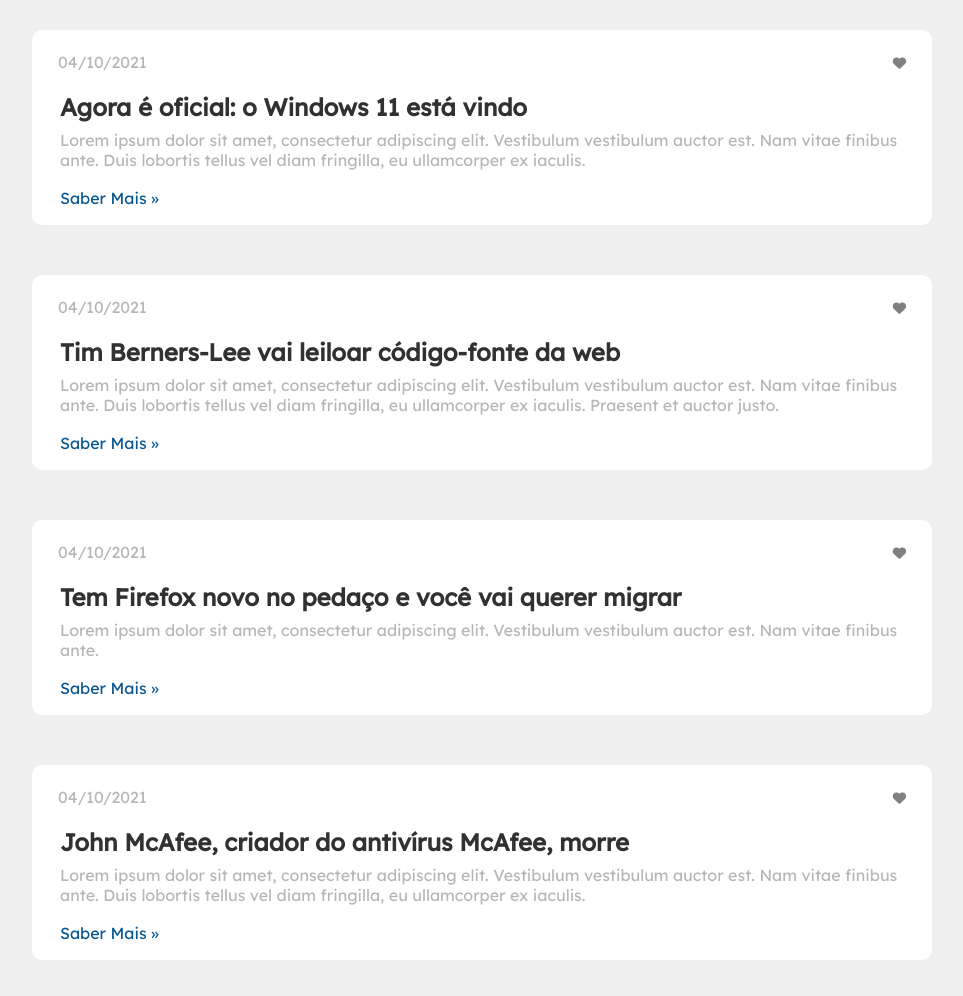
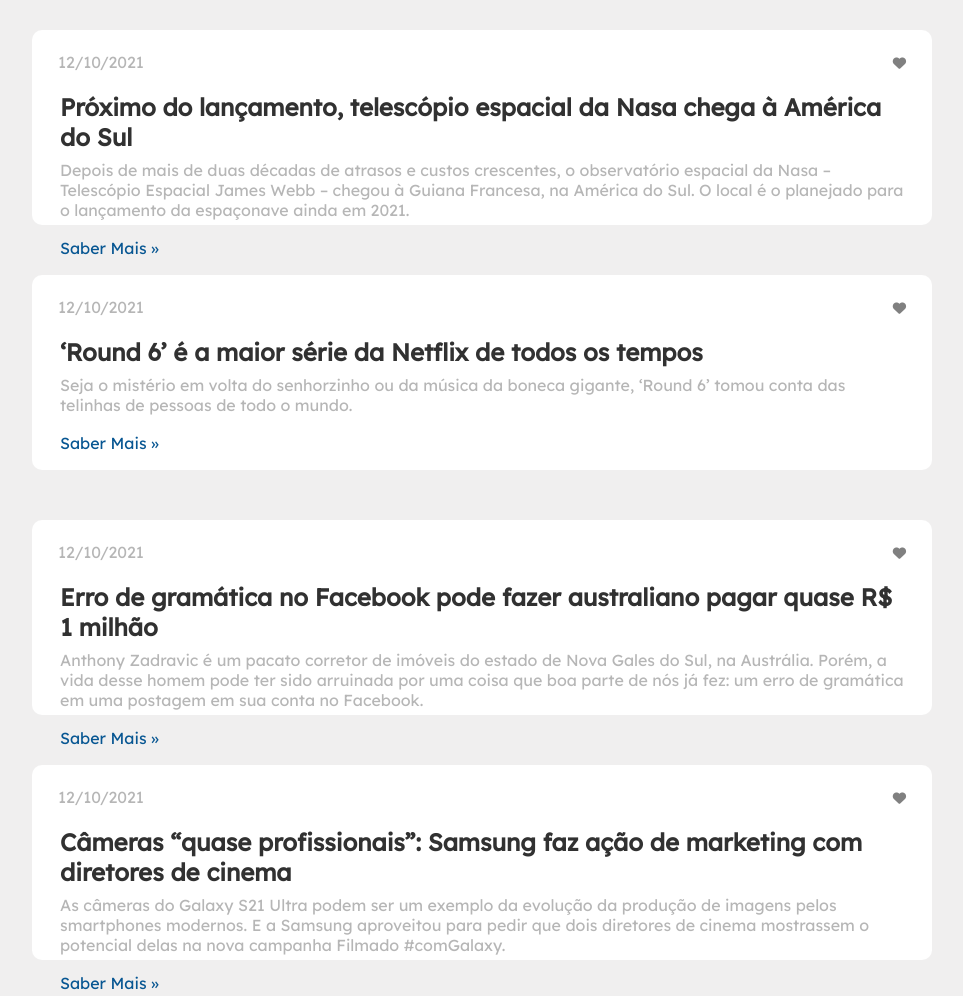
Before and after one commit to Yannarp/Blog-page, a plain HTML site: page index.html in a window 1280 px wide. Shown: the part 320-1316 px from the top of the page, without its empty margins (158-1121 px from the left). Drawn offline with nearby package versions, Linux system fonts and the light colour scheme.

Commit message:
Alteração conteúdo

```diff
--- a/index.html
+++ b/index.html
@@ -60,18 +60,19 @@
     <section class="article-section">
       <article class="article">
         <div class="article-header">
-          <p>04/10/2021</p>
+          <p>12/10/2021</p>
           <div class="btns">
             <Button onclick="Toggle1()" id="btnh1" class="btn"><i class="fas fa-heart"></i></Button>
           </div>
           </span>
         </div>
         <div class="article-headline">
-          <h2>Agora é oficial: o Windows 11 está vindo</h2>
+          <h2>Próximo do lançamento, telescópio espacial da Nasa chega à América do Sul</h2>
           <p>
-            Lorem ipsum dolor sit amet, consectetur adipiscing elit. Vestibulum
-            vestibulum auctor est. Nam vitae finibus ante. Duis lobortis tellus
-            vel diam fringilla, eu ullamcorper ex iaculis.
+            Depois de mais de duas décadas de atrasos e custos crescentes, o observatório espacial da Nasa – Telescópio Espacial James Webb –
+            chegou à Guiana Francesa, na América do Sul. O local é o planejado para o lançamento da espaçonave ainda em 2021.
+
+
           </p>
           <a href="#">Saber Mais &#187;</a>
         </div>
@@ -79,18 +80,16 @@
 
       <article class="article">
         <div class="article-header">
-          <p>04/10/2021</p>
+          <p>12/10/2021</p>
           <div class="btns">
             <Button onclick="Toggle2()" id="btnh2" class="btn"><i class="fas fa-heart"></i></Button>
           </div>
         </div>
         <div class="article-headline">
-          <h2>Tim Berners-Lee vai leiloar código-fonte da web</h2>
+          <h2>‘Round 6’ é a maior série da Netflix de todos os tempos</h2>
           <p>
-            Lorem ipsum dolor sit amet, consectetur adipiscing elit. Vestibulum
-            vestibulum auctor est. Nam vitae finibus ante. Duis lobortis tellus
-            vel diam fringilla, eu ullamcorper ex iaculis. Praesent et auctor
-            justo.
+            Seja o mistério em volta do senhorzinho ou da música da boneca gigante,
+            ‘Round 6’ tomou conta das telinhas de pessoas de todo o mundo.
           </p>
           <a href="#">Saber Mais &#187;</a>
         </div>
@@ -98,16 +97,17 @@
 
       <article class="article">
         <div class="article-header">
-          <p>04/10/2021</p>
+          <p>12/10/2021</p>
           <div class="btns">
             <Button onclick="Toggle3()" id="btnh3" class="btn"><i class="fas fa-heart"></i></Button>
           </div>
         </div>
         <div class="article-headline">
-          <h2>Tem Firefox novo no pedaço e você vai querer migrar</h2>
+          <h2>Erro de gramática no Facebook pode fazer australiano pagar quase R$ 1 milhão</h2>
           <p>
-            Lorem ipsum dolor sit amet, consectetur adipiscing elit. Vestibulum
-            vestibulum auctor est. Nam vitae finibus ante.
+            Anthony Zadravic é um pacato corretor de imóveis do estado de Nova Gales do Sul, na Austrália.
+            Porém, a vida desse homem pode ter sido arruinada por uma coisa que boa parte de nós já fez:
+            um erro de gramática em uma postagem em sua conta no Facebook.
           </p>
           <a href="#">Saber Mais &#187;</a>
         </div>
@@ -115,17 +115,16 @@
 
       <article class="article">
         <div class="article-header">
-          <p>04/10/2021</p>
+          <p>12/10/2021</p>
           <div class="btns">
             <Button onclick="Toggle4()" id="btnh4" class="btn"><i class="fas fa-heart"></i></Button>
           </div>
         </div>
         <div class="article-headline">
-          <h2>John McAfee, criador do antivírus McAfee, morre</h2>
+          <h2>Câmeras “quase profissionais”: Samsung faz ação de marketing com diretores de cinema</h2>
           <p>
-            Lorem ipsum dolor sit amet, consectetur adipiscing elit. Vestibulum
-            vestibulum auctor est. Nam vitae finibus ante. Duis lobortis tellus
-            vel diam fringilla, eu ullamcorper ex iaculis.
+            As câmeras do Galaxy S21 Ultra podem ser um exemplo da evolução da produção de imagens pelos smartphones modernos.
+            E a Samsung aproveitou para pedir que dois diretores de cinema mostrassem o potencial delas na nova campanha Filmado #comGalaxy.
           </p>
           <a href="#">Saber Mais &#187;</a>
         </div>
```
